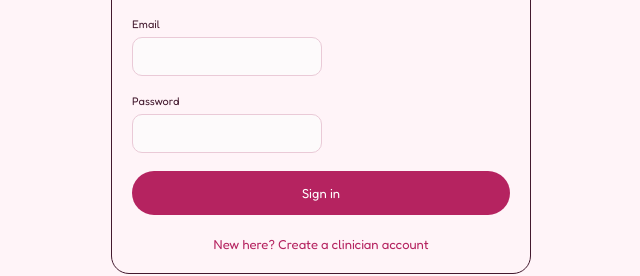
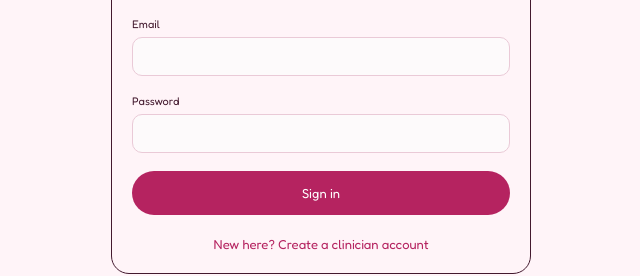
Before and after one commit to RK-NerdyBirdy/PharmacoGNN, a website: page frontend/pages/login.html in a window 1280 px wide. Shown: the part 323-599 px from the top of the page, 319-959 px from the left. Drawn offline with Linux system fonts and the light colour scheme.

Commit message:
fix: expand sign-in form fields

```diff
--- a/frontend/css/workspace.css
+++ b/frontend/css/workspace.css
@@ -1543,6 +1543,11 @@ body,.workspace-body,.workspace-body *{font-family:'Fredoka',sans-serif!importan
   width: 100%;
   max-width: 420px;
 }
+.auth-card .field-box {
+  display: block;
+  width: 100%;
+  box-sizing: border-box;
+}
 .auth-brand {
   margin-bottom: 24px;
 }
```
